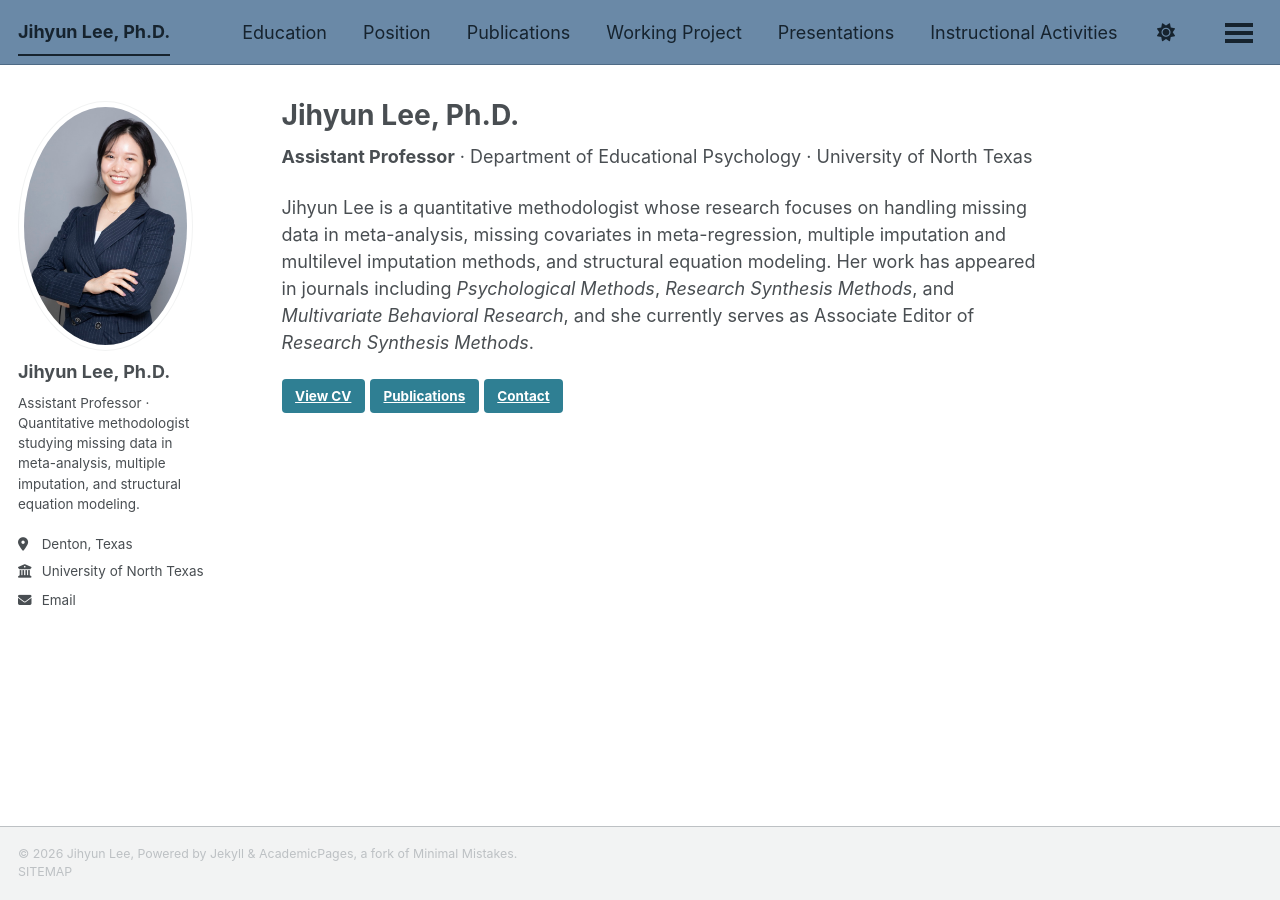
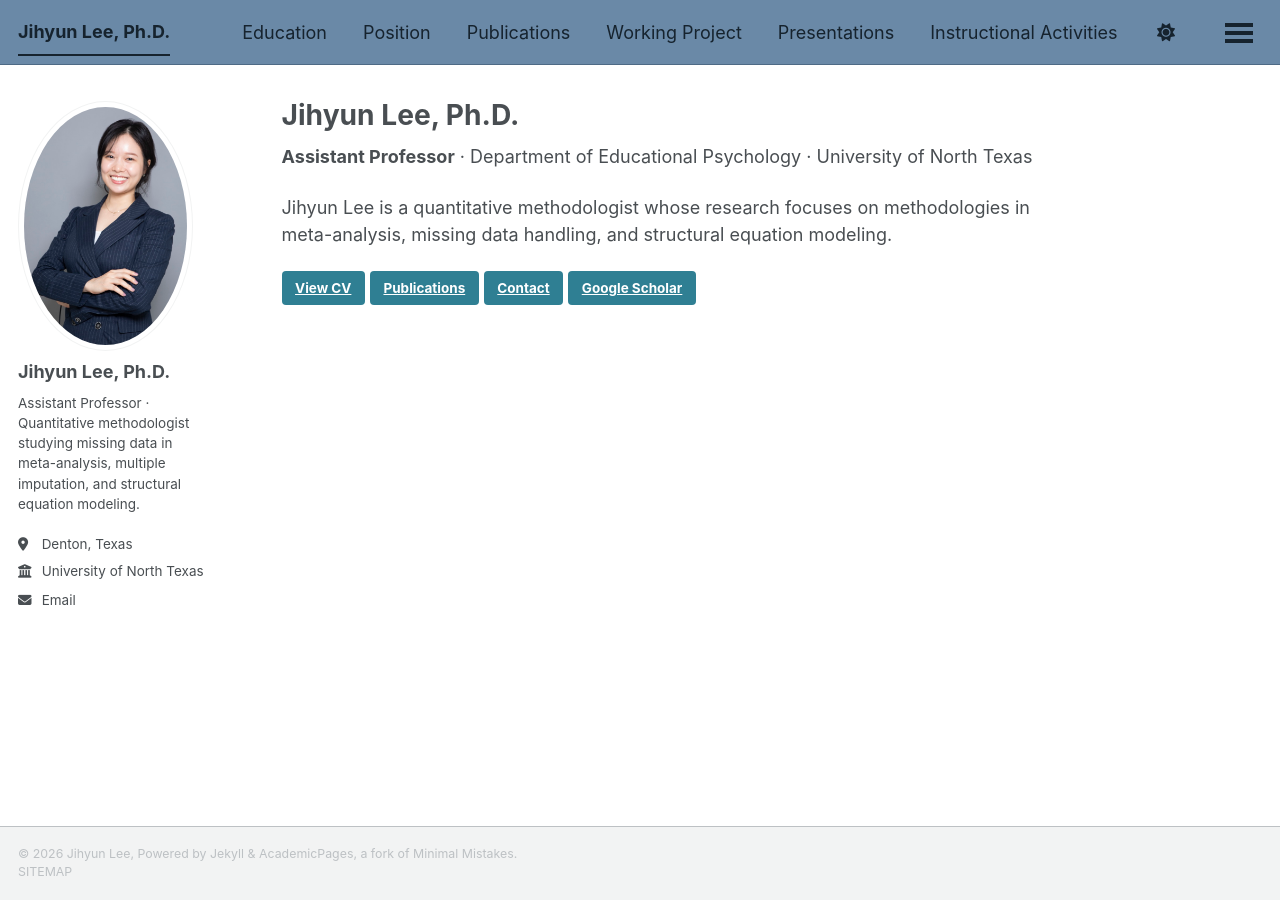
Before and after one commit to jihyunl/jihyun-home, a Jekyll site: the page built from _pages/about.md, in a window 1280 px wide. Built offline with Jekyll 4.4.1, drawn with Linux system fonts in a browser that asks for light colours; a style sheet for code colours, icons or effects is not loaded.

Commit message:
Update about.md

```diff
--- a/_pages/about.md
+++ b/_pages/about.md
@@ -9,11 +9,7 @@ redirect_from:
 
 **Assistant Professor** · Department of Educational Psychology · University of North Texas
 
-Jihyun Lee is a quantitative methodologist whose research focuses on handling missing
-data in meta-analysis, missing covariates in meta-regression, multiple imputation and
-multilevel imputation methods, and structural equation modeling. Her work has appeared in
-journals including *Psychological Methods*, *Research Synthesis Methods*, and
-*Multivariate Behavioral Research*, and she currently serves as Associate Editor of
-*Research Synthesis Methods*.
+Jihyun Lee is a quantitative methodologist whose research focuses on methodologies in meta-analysis, missing
+data handling, and structural equation modeling.
 
-[View CV]({{ "/cv/" | relative_url }}){: .btn .btn--primary} [Publications]({{ "/publications/" | relative_url }}){: .btn .btn--info} [Contact]({{ "/contact/" | relative_url }}){: .btn .btn--info}
+[View CV]({{ "/cv/" | relative_url }}){: .btn .btn--primary} [Publications]({{ "https://scholar.google.com/citations?user=Vx0w6_4AAAAJ&hl=en&oi=ao" }}){: .btn .btn--info} [Contact]({{ "/contact/" | relative_url }}){: .btn .btn--info} [Google Scholar](https://scholar.google.com/citations?user=Vx0w6_4AAAAJ&hl=en&oi=ao){: .btn .btn--info}
```
